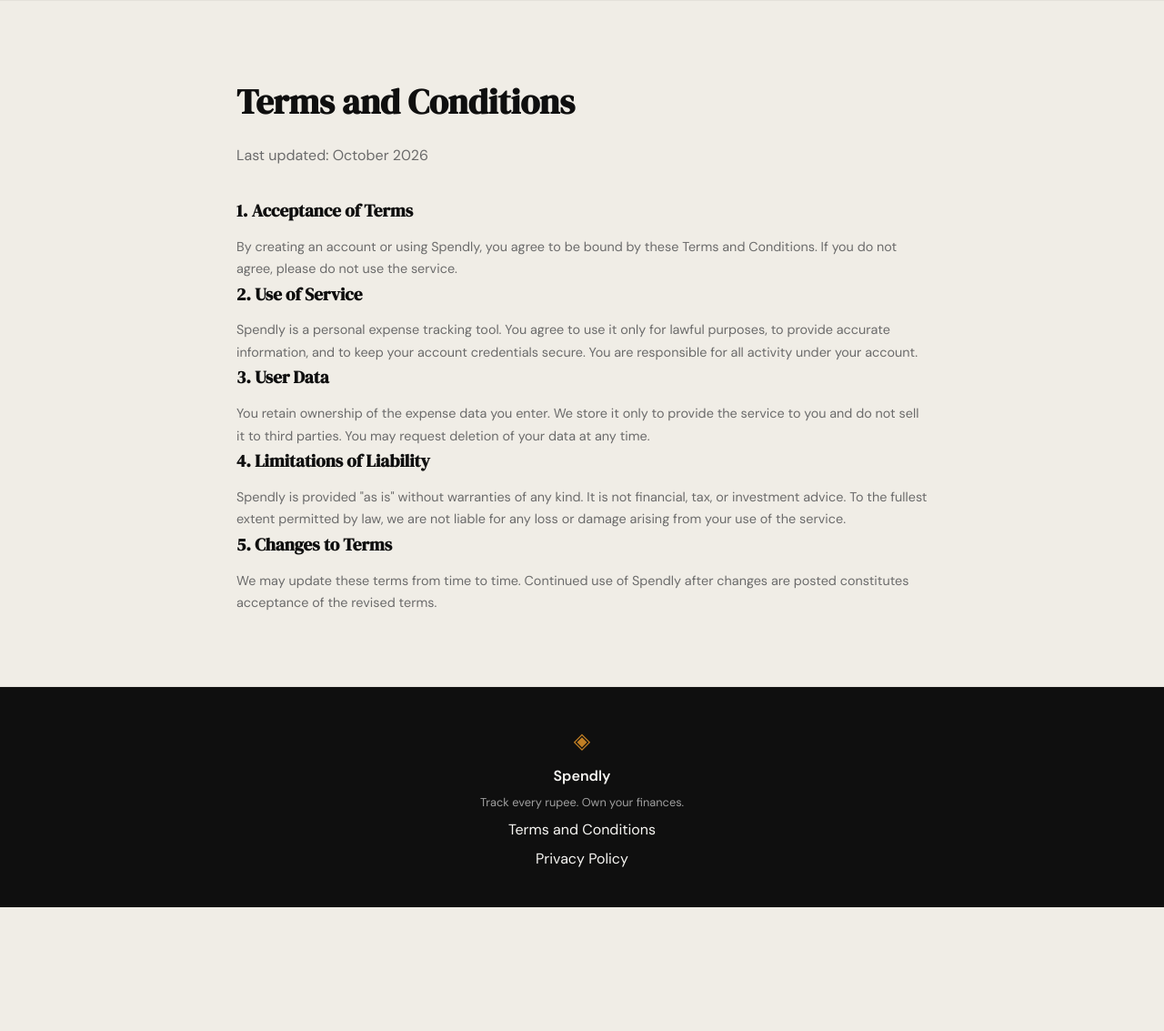
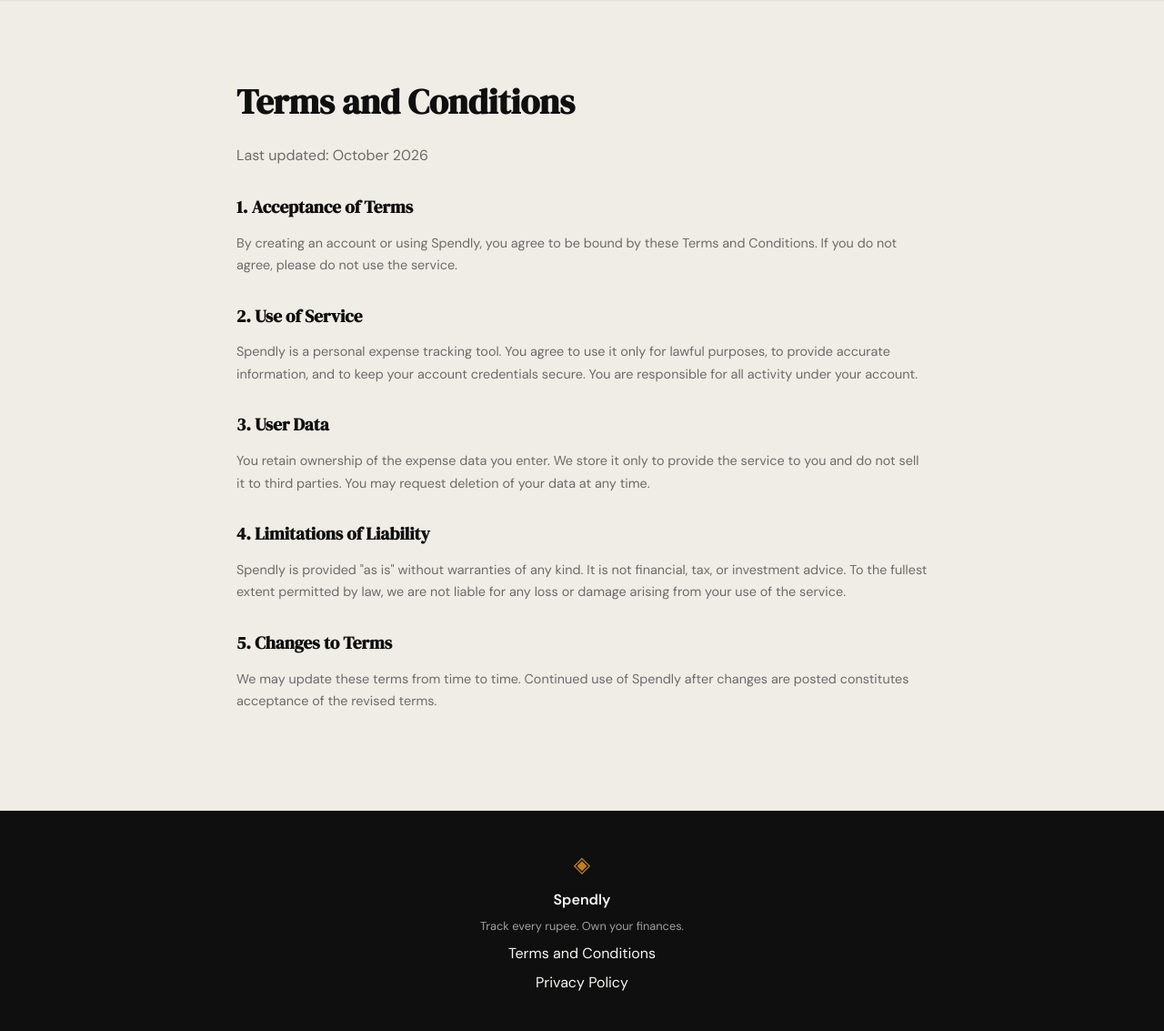
Before and after one commit to foysal-hasan/spendly, a Flask app: page /terms in a window 1280 px wide. Shown: the part 61-1194 px from the top of the page at 91% size. Before the commit the page ends 1058 px from the top, so only its background shows below. Run offline with Flask 3, Linux system fonts and the light colour scheme.

Commit message:
terms: add margin after paragraphs
Co-Authored-By: Claude Sonnet 5.5 <noreply@anthropic.com>

```diff
--- a/templates/terms.html
+++ b/templates/terms.html
@@ -2,10 +2,16 @@
 
 {% block title %}Terms and Conditions — Spendly{% endblock %}
 
+{% block head %}
+<style>
+    .terms p { margin-bottom: 1.75rem; }
+</style>
+{% endblock %}
+
 {% block content %}
 
 <section class="features">
-    <div class="features-inner" style="display: block; max-width: 760px;">
+    <div class="features-inner terms" style="display: block; max-width: 760px;">
         <h1 class="cta-title">Terms and Conditions</h1>
         <p class="cta-body">Last updated: October 2026</p>
 
```
